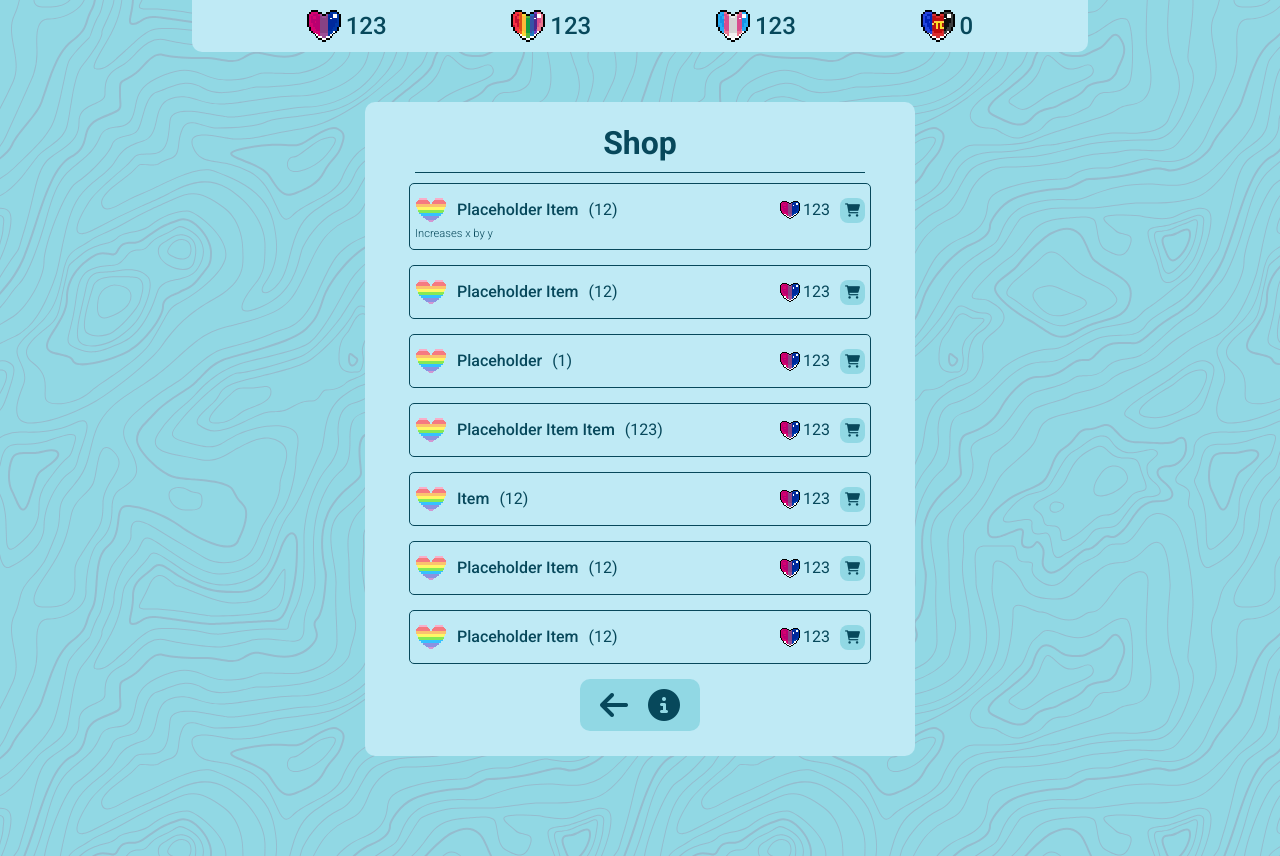
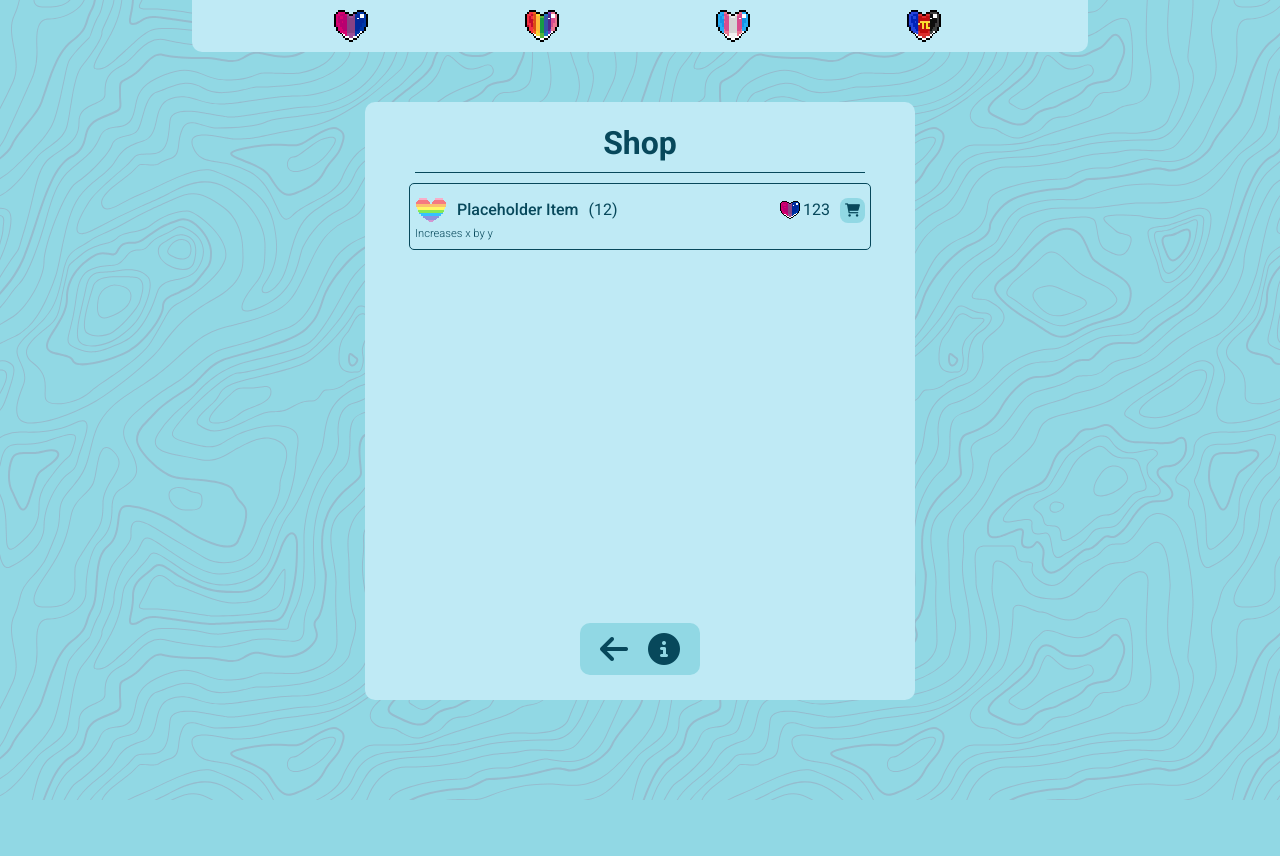
Before and after one commit to AAA1exa8/gex_clicker, a plain HTML site: page store.html in a window 1280 px wide. After the commit the page ends 800 px from the top, so only its background shows below. Drawn offline with Linux system fonts and the light colour scheme.

Commit message:
Remove placeholder values

```diff
--- a/store.html
+++ b/store.html
@@ -23,22 +23,22 @@
     <header>
         <div class="currency" id="bi-coin">
             <img src="/public/images/sibex-static.png" alt="bi">
-            <p id="bi-amount">123</p>
+            <p id="bi-amount"></p>
             <p id="bi-gain" class="change"></p>
         </div>
         <div class="currency" id="gay-coin">
             <img src="/public/images/gex_new-static.png" alt="gay">
-            <p id="gay-amount">123</p>
+            <p id="gay-amount"></p>
             <p id="gay-gain" class="change"></p>
         </div>
         <div class="currency" id="trans-coin">
             <img src="/public/images/sranstex-static.png" alt="trans">
-            <p id="trans-amount">123</p>
+            <p id="trans-amount"></p>
             <p id="trans-gain" class="change"></p>
         </div>
         <div class="currency" id="poly-coin">
             <img src="/public/images/poly.webp" alt="poly">
-            <p id="poly-amount">0</p>
+            <p id="poly-amount"></p>
             <p id="poly-gain" class="change"></p>
         </div>
     </header>
@@ -59,84 +59,6 @@
             </div>
             <p class="item-desc">Increases x by y</p>
         </div>
-        <div class="shop-item">
-            <div class="item-info-container">
-                <div class="item-info">
-                    <img src="/public/images/gex_old.gif" alt="" class="item-image">
-                    <p class="item-name">Placeholder Item</p>
-                    <p>(12)</p>
-                </div>
-                <div class="item-status">
-                    <p class="item-cost"><img src="/public/images/sibex-static.png" alt="bi" class="currency-icon"> 123</p>
-                    <button class="item-purchase"><i class="fa-solid fa-cart-shopping"></i></button>
-                </div>
-            </div>
-        </div>
-        <div class="shop-item">
-            <div class="item-info-container">
-                <div class="item-info">
-                    <img src="/public/images/gex_old.gif" alt="" class="item-image">
-                    <p class="item-name">Placeholder</p>
-                    <p>(1)</p>
-                </div>
-                <div class="item-status">
-                    <p class="item-cost"><img src="/public/images/sibex-static.png" alt="bi" class="currency-icon"> 123</p>
-                    <button class="item-purchase"><i class="fa-solid fa-cart-shopping"></i></button>
-                </div>
-            </div>
-        </div>
-        <div class="shop-item">
-            <div class="item-info-container">
-                <div class="item-info">
-                    <img src="/public/images/gex_old.gif" alt="" class="item-image">
-                    <p class="item-name">Placeholder Item Item</p>
-                    <p>(123)</p>
-                </div>
-                <div class="item-status">
-                    <p class="item-cost"><img src="/public/images/sibex-static.png" alt="bi" class="currency-icon"> 123</p>
-                    <button class="item-purchase"><i class="fa-solid fa-cart-shopping"></i></button>
-                </div>
-            </div>
-        </div>
-        <div class="shop-item">
-            <div class="item-info-container">
-                <div class="item-info">
-                    <img src="/public/images/gex_old.gif" alt="" class="item-image">
-                    <p class="item-name">Item</p>
-                    <p>(12)</p>
-                </div>
-                <div class="item-status">
-                    <p class="item-cost"><img src="/public/images/sibex-static.png" alt="bi" class="currency-icon"> 123</p>
-                    <button class="item-purchase"><i class="fa-solid fa-cart-shopping"></i></button>
-                </div>
-            </div>
-        </div>
-        <div class="shop-item">
-            <div class="item-info-container">
-                <div class="item-info">
-                    <img src="/public/images/gex_old.gif" alt="" class="item-image">
-                    <p class="item-name">Placeholder Item</p>
-                    <p>(12)</p>
-                </div>
-                <div class="item-status">
-                    <p class="item-cost"><img src="/public/images/sibex-static.png" alt="bi" class="currency-icon"> 123</p>
-                    <button class="item-purchase"><i class="fa-solid fa-cart-shopping"></i></button>
-                </div>
-            </div>
-        </div>
-        <div class="shop-item">
-            <div class="item-info-container">
-                <div class="item-info">
-                    <img src="/public/images/gex_old.gif" alt="" class="item-image">
-                    <p class="item-name">Placeholder Item</p>
-                    <p>(12)</p>
-                </div>
-                <div class="item-status">
-                    <p class="item-cost"><img src="/public/images/sibex-static.png" alt="bi" class="currency-icon"> 123</p>
-                    <button class="item-purchase"><i class="fa-solid fa-cart-shopping"></i></button>
-                </div>
-            </div>
-        </div>
         <footer>
             <nav>
                 <a href="index.html"><p>Back</p><i class="fa-solid fa-arrow-left"></i></a>
```
Also changed, not shown: achievements.html (+0 -24 lines), index.html (+4 -4 lines).
